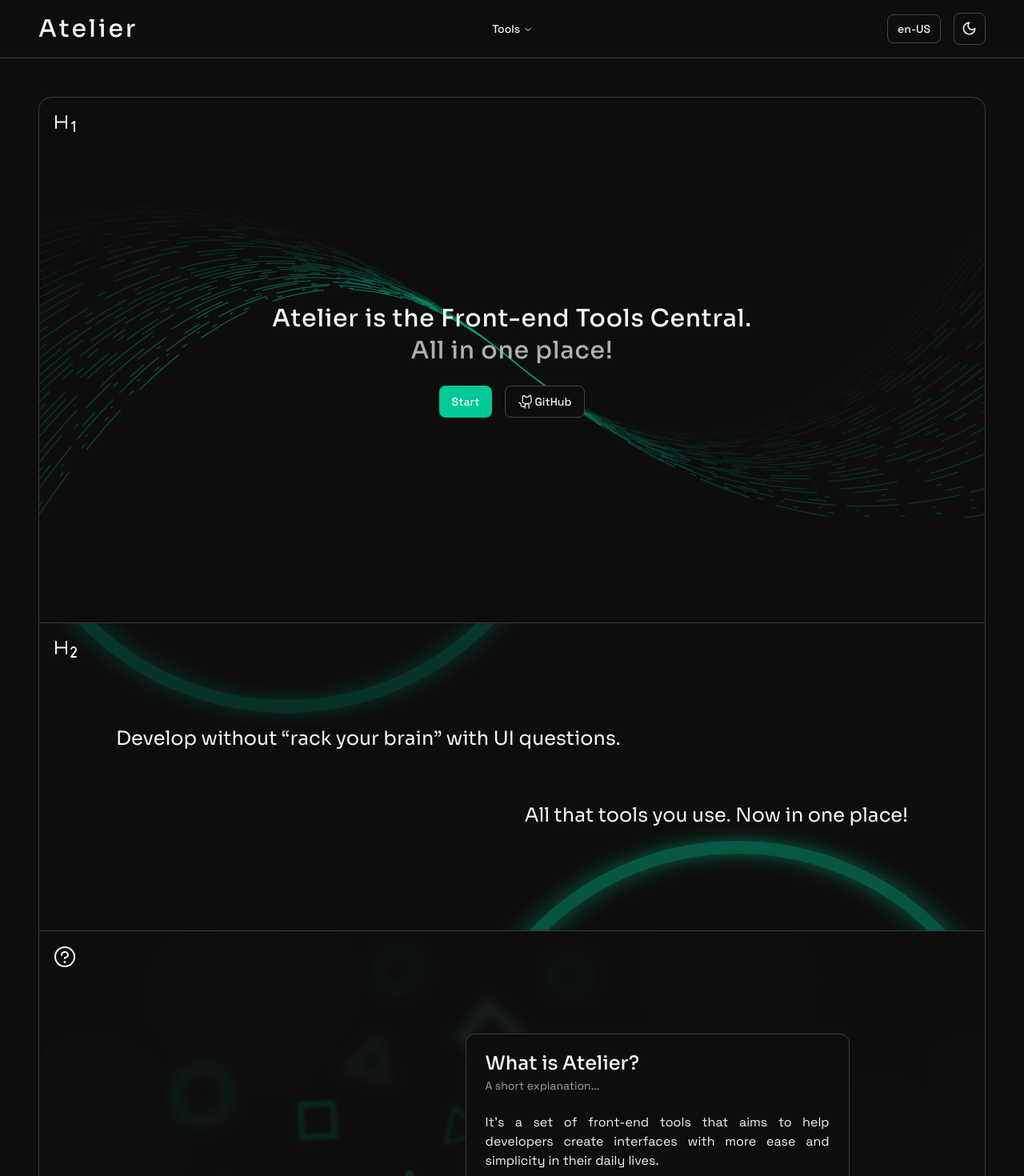
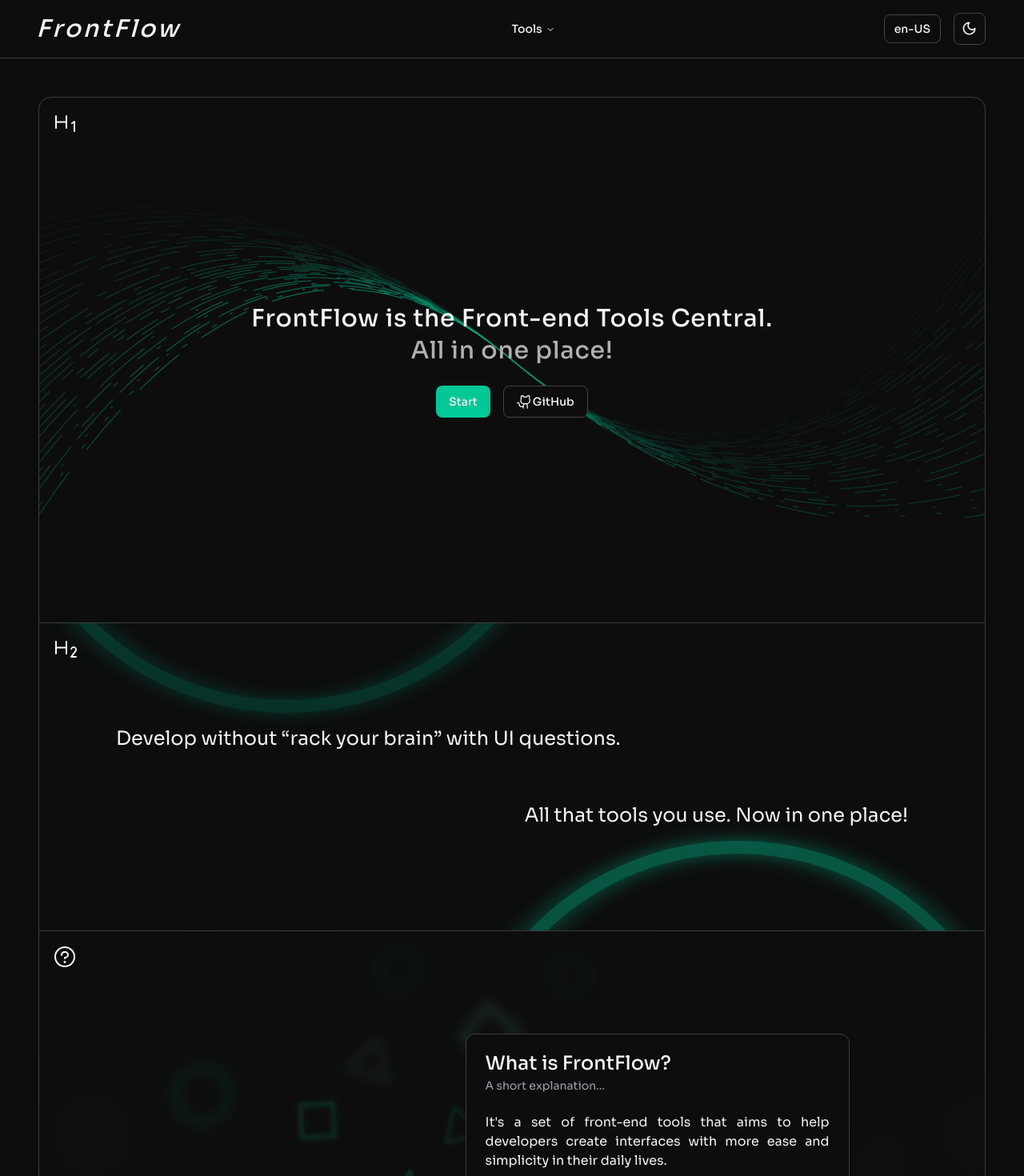
Before and after one commit to h3rmel/front-flow, a Next.js app: page / in a window 1280 px wide. Shown: the top 1470 px of the page at 80% size. Built offline with nearby package versions, Linux system fonts and the light colour scheme.

Commit message:
feat: name change... atelier to front-flow

```diff
--- a/package.json
+++ b/package.json
@@ -1,5 +1,5 @@
 {
-  "name": "atelier",
+  "name": "front-flow",
   "version": "0.1.0",
   "private": true,
   "scripts": {
--- a/src/_languages/pages/home.lng.ts
+++ b/src/_languages/pages/home.lng.ts
@@ -1,7 +1,7 @@
 export const HOME_LANGUAGES: LanguageList = {
   front_tools: {
-    'pt-BR': 'Atelier é a Central de Ferramentas Front-end.',
-    'en-US': 'Atelier is the Front-end Tools Central.',
+    'pt-BR': 'FrontFlow é a Central de Ferramentas Front-end.',
+    'en-US': 'FrontFlow is the Front-end Tools Central.',
   },
   all_in_one_place: {
     'pt-BR': 'Tudo em um só lugar!',
@@ -15,15 +15,15 @@
     'pt-BR': 'Todas aquelas ferramentas que você usa. Agora em um só lugar!',
     'en-US': 'All that tools you use. Now in one place!',
   },
-  what_is_atelier: {
-    'pt-BR': 'O que é o Atelier?',
-    'en-US': 'What is Atelier?',
+  what_is_front_flow: {
+    'pt-BR': 'O que é o FrontFlow?',
+    'en-US': 'What is FrontFlow?',
   },
-  what_is_atelier_description: {
+  what_is_front_flow_description: {
     'pt-BR': 'Uma breve explicação...',
     'en-US': 'A short explanation...',
   },
-  what_is_atelier_content: {
+  what_is_front_flow_content: {
     'pt-BR':
       'É um conjunto de ferramentas específicas para front-end visando auxiliar desenvolvedores a criar interfaces com mais facilidade e simplicidade no seu dia a dia.',
     'en-US':
--- a/src/app/layout.tsx
+++ b/src/app/layout.tsx
@@ -7,7 +7,7 @@
 import { LanguageProvider } from '@/ui/components/language/language-provider';
 import { Footer, Navbar } from '@/ui/components/layout';
 import { ThemeProvider } from '@/ui/components/theme/theme-provider';
-import { ibm_plex_mono, sora, space_grotesk } from '@/ui/fonts';
+import { ibm_plex_mono, sora } from '@/ui/fonts';
 
 import '@/ui/globals.css';
 
@@ -15,8 +15,8 @@
 
 export const metadata: Metadata = {
   title: {
-    template: '%s | Atelier',
-    default: 'Atelier',
+    template: '%s | FrontFlow',
+    default: 'FrontFlow',
   },
   description:
     'The set of front-end tools that aims to help developers create interfaces with more ease and simplicity in their daily lives.',
@@ -29,9 +29,7 @@
 export default function RootLayout({ children }: RootLayoutProps) {
   return (
     <html lang="pt" suppressHydrationWarning>
-      <body
-        className={`${sora.variable} ${space_grotesk.variable} ${ibm_plex_mono.variable} bg-background text-foreground`}
-      >
+      <body className={`${sora.variable} ${ibm_plex_mono.variable} bg-background text-foreground`}>
         <ThemeProvider attribute="class" defaultTheme="dark" enableSystem>
           <LanguageProvider>
             <Navbar />
--- a/src/app/page.tsx
+++ b/src/app/page.tsx
@@ -45,7 +45,7 @@
           <Button onClick={handleStart} variant="primary">
             {translate('btn_start', HOME_LANGUAGES)}
           </Button>
-          <Link href="https://github.com/K4mome/atelier" target="_blank">
+          <Link href="https://github.com/h3rmel/front-flow" target="_blank">
             <Button variant="outline">
               <GithubLogo size={20} /> GitHub
             </Button>
@@ -81,11 +81,11 @@
         <Question size={32} className="absolute top-4 left-4" />
         <Card className="ml-auto mr-[10%]">
           <CardHeader>
-            <CardTitle>{translate('what_is_atelier', HOME_LANGUAGES)}</CardTitle>
-            <CardDescription>{translate('what_is_atelier_description', HOME_LANGUAGES)}</CardDescription>
+            <CardTitle>{translate('what_is_front_flow', HOME_LANGUAGES)}</CardTitle>
+            <CardDescription>{translate('what_is_front_flow_description', HOME_LANGUAGES)}</CardDescription>
           </CardHeader>
           <CardContent>
-            <p className="text-justify">{translate('what_is_atelier_content', HOME_LANGUAGES)}</p>
+            <p className="text-justify">{translate('what_is_front_flow_content', HOME_LANGUAGES)}</p>
           </CardContent>
         </Card>
         <Card className="ml-auto mr-[25%]">
--- a/src/lib/translate.ts
+++ b/src/lib/translate.ts
@@ -9,7 +9,7 @@
  * @returns {string} The translated string.
  */
 export function translate(key: string, list: LanguageList): string {
-  const language = localStorage.getItem('atelier-language') as Language;
+  const language = localStorage.getItem('front-flow-language') as Language;
 
   if (!language) return list[key]['pt-BR'];
 
--- a/src/ui/components/language/language-provider.tsx
+++ b/src/ui/components/language/language-provider.tsx
@@ -31,13 +31,13 @@
  *
  * @param {ReactNode} children - The children components.
  * @param {Language} [defaultLanguage='pt-BR'] - The default language.
- * @param {string} [storageKey='atelier-language'] - The key used to store the language in local storage.
+ * @param {string} [storageKey='front-flow-language'] - The key used to store the language in local storage.
  * @returns {JSX.Element} The language provider component.
  */
 export function LanguageProvider({
   children,
   defaultLanguage = 'en-US',
-  storageKey = 'atelier-language',
+  storageKey = 'front-flow-language',
 }: LanguagesProviderProps): JSX.Element {
   const [language, setLanguage] = useState<Language>(defaultLanguage);
 
--- a/src/ui/components/layout/modules/footer.tsx
+++ b/src/ui/components/layout/modules/footer.tsx
@@ -26,13 +26,13 @@
       <section className="container flex items-center justify-between">
         <p>
           {translate('developed_by', FOOTER_LANGUAGES)}{' '}
-          <Link href="https://github.com/K4mome" target="_blank" className="text-kamome-green-500 hover:underline">
-            Kamome.{' '}
+          <Link href="https://github.com/h3rmel" target="_blank" className="text-kamome-green-500 hover:underline">
+            H3rmel.{' '}
           </Link>
           {translate('all_rights_reserved', FOOTER_LANGUAGES)}
         </p>
         <p>
-          <Link href="https://github.com/K4mome/atelier" target="_blank">
+          <Link href="https://github.com/h3rmel/front-flow" target="_blank">
             <Button variant="ghost" size="icon">
               <GithubLogo size={22} />
             </Button>
--- a/src/ui/components/layout/modules/navbar.tsx
+++ b/src/ui/components/layout/modules/navbar.tsx
@@ -19,8 +19,8 @@
       <section className="relative container flex items-center justify-between">
         {/* Logo */}
         <Link href="/">
-          <h1 className="text-3xl font-sora font-medium tracking-widest duration-300 hover:text-kamome-green-500">
-            Atelier
+          <h1 className="text-3xl font-sora font-medium tracking-widest duration-300 hover:text-kamome-green-500 -skew-x-[15deg]">
+            FrontFlow
           </h1>
         </Link>
         {/* Navigation Menu */}
--- a/src/ui/fonts.ts
+++ b/src/ui/fonts.ts
@@ -1,7 +1,6 @@
-import { Sora, Space_Grotesk, IBM_Plex_Mono } from 'next/font/google';
+import { Sora, IBM_Plex_Mono } from 'next/font/google';
 
 const sora = Sora({ subsets: ['latin'], variable: '--font-sora' });
-const space_grotesk = Space_Grotesk({ subsets: ['latin'], variable: '--font-space-grotesk' });
 const ibm_plex_mono = IBM_Plex_Mono({ subsets: ['latin'], weight: '500', variable: '--font-ibm-plex-mono' });
 
-export { sora, space_grotesk, ibm_plex_mono };
+export { sora, ibm_plex_mono };
--- a/src/ui/globals.css
+++ b/src/ui/globals.css
@@ -62,11 +62,11 @@
   }
 
   * {
-    @apply box-border border-border scroll-smooth font-space-grotesk;
+    @apply box-border border-border scroll-smooth font-sora;
   }
 
   body {
-    @apply m-0 p-0 w-full min-h-screen bg-background text-foreground;
+    @apply m-0 p-0 w-full min-h-screen bg-background text-foreground font-sora;
   }
 
   h1,
--- a/tailwind.config.ts
+++ b/tailwind.config.ts
@@ -23,7 +23,7 @@
        */
       fontFamily: {
         sora: 'var(--font-sora)',
-        'space-grotesk': 'var(--font-space-grotesk)',
+        amaranth: 'var(--font-amaranth)',
         'ibm-plex-mono': 'var(--font-ibm-plex-mono)',
       },
       backgroundImage: {
```
Also changed, not shown: 1 other file (tests, documents, lock files or other folders).
